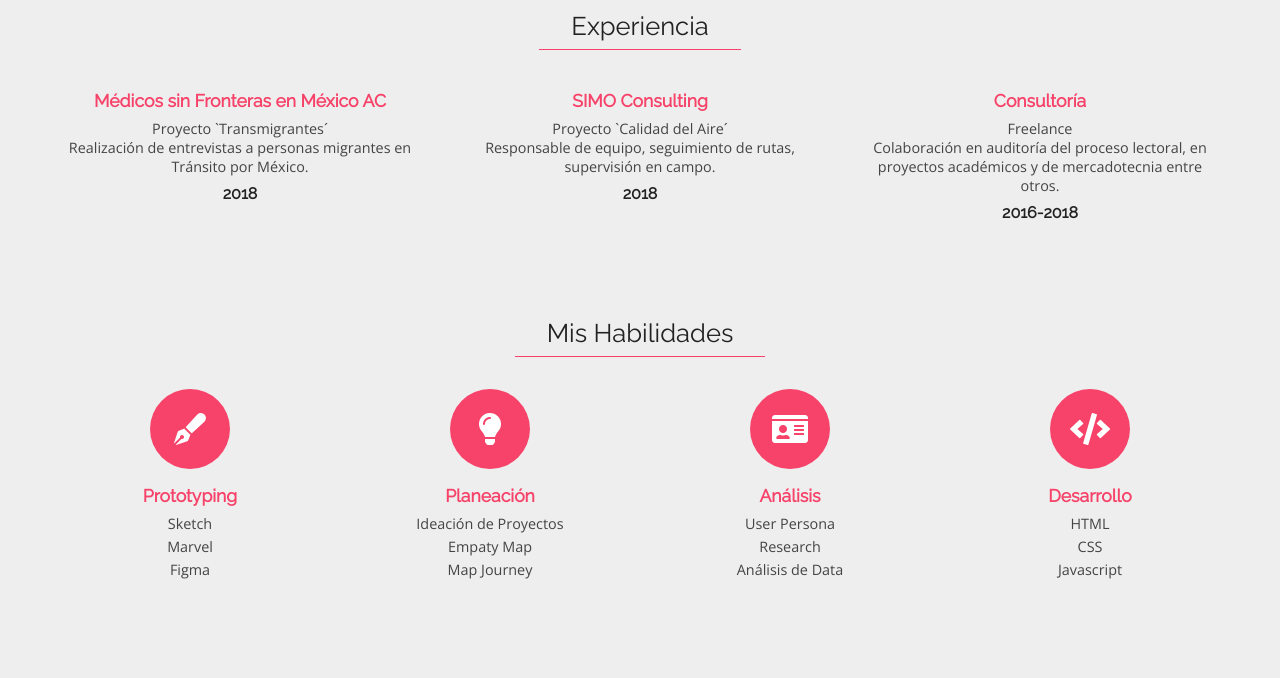
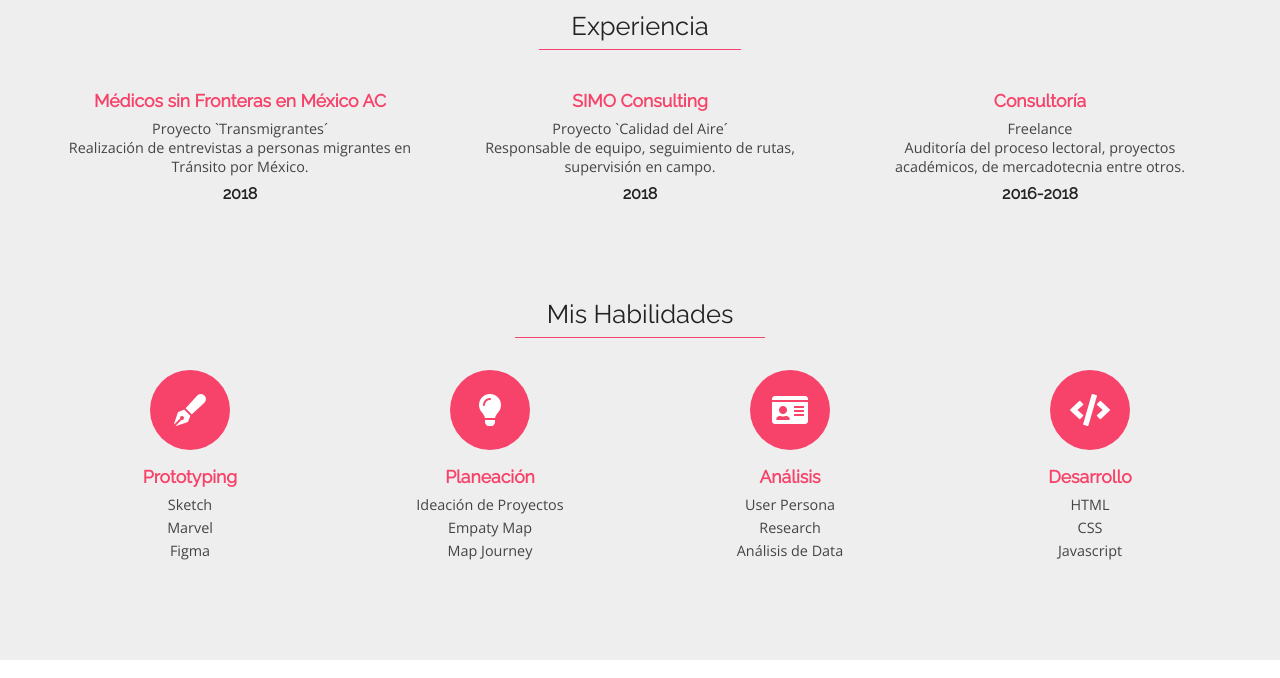
Before and after one commit to r3me/portafolio-ux, a Gatsby site: page / in a window 1280 px wide. Shown: the part 980-1658 px from the top of the page. Built offline with nearby package versions, Linux system fonts and the light colour scheme; Gatsby itself is replaced by a stand-in of ours.

Commit message:
modificando redacción

```diff
--- a/src/components/content/bio.js
+++ b/src/components/content/bio.js
@@ -18,7 +18,7 @@ const Bio = () => {
       {
       title: "Consultoría",
       description: "Freelance",
-      activity: "Colaboración en auditoría del proceso lectoral, en proyectos académicos y de mercadotecnia entre otros.",
+      activity: "Auditoría del proceso lectoral, proyectos académicos, de mercadotecnia entre otros.",
       date: "2016-2018"
     },
     // {
```
